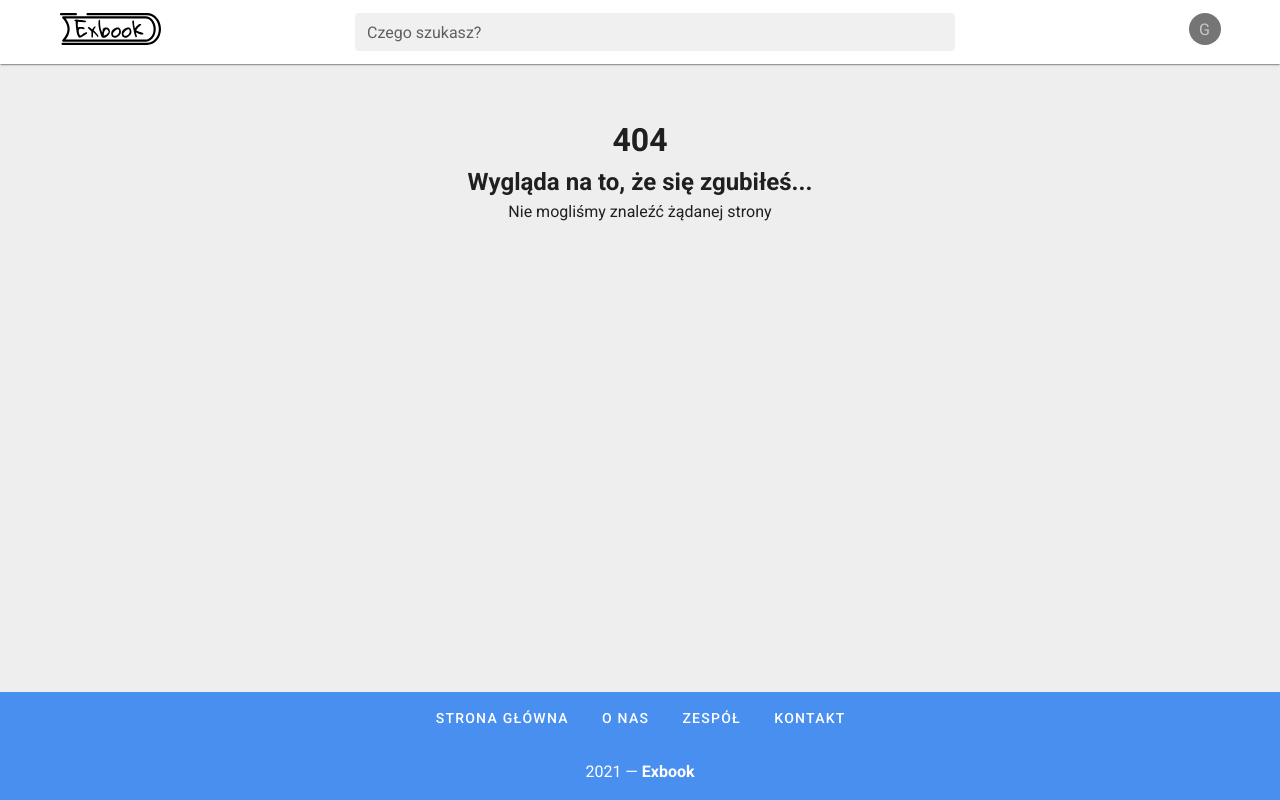
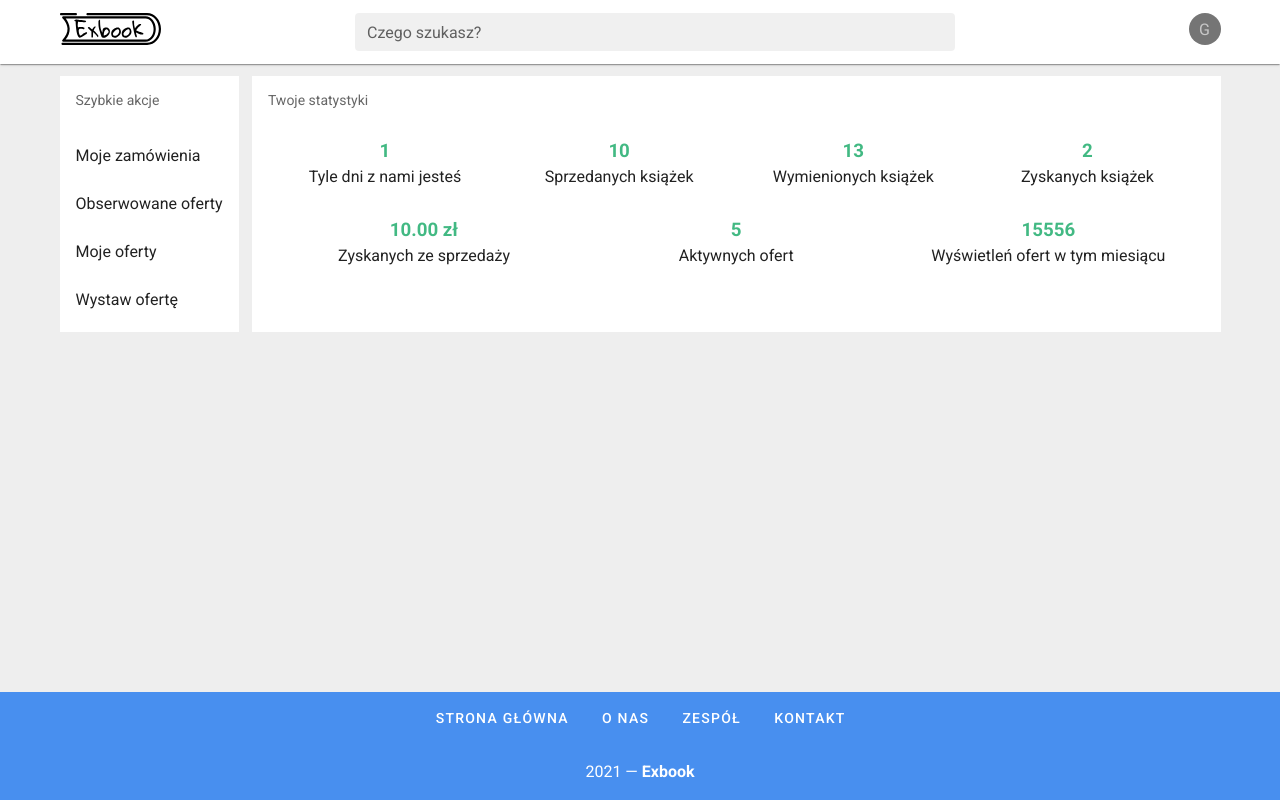
Before and after one commit to Ejden/exbook-frontend, a Vue app: page /my-account in a window 1280 px wide. Before the commit this address had no page. Built offline with nearby package versions, Linux system fonts and the light colour scheme.

Commit message:
Development

```diff
--- /dev/null
+++ b/src/components/account/AccountMenu.vue
@@ -0,0 +1,57 @@
+<template>
+  <div class="main">
+    <v-subheader>Szybkie akcje</v-subheader>
+
+    <v-list>
+      <v-list-item-group>
+        <v-list-item>
+          <v-list-item-content>
+            <v-list-item-title>
+              Moje zamówienia
+            </v-list-item-title>
+          </v-list-item-content>
+        </v-list-item>
+
+        <v-list-item>
+          <v-list-item-content>
+            <v-list-item-title>
+              Obserwowane oferty
+            </v-list-item-title>
+          </v-list-item-content>
+        </v-list-item>
+      </v-list-item-group>
+
+      <v-list-item-group>
+        <v-list-item>
+          <v-list-item-content>
+            <v-list-item-title>
+              Moje oferty
+            </v-list-item-title>
+          </v-list-item-content>
+        </v-list-item>
+
+        <v-list-item>
+          <v-list-item-content>
+            <v-list-item-title>
+              Wystaw ofertę
+            </v-list-item-title>
+          </v-list-item-content>
+        </v-list-item>
+      </v-list-item-group>
+    </v-list>
+  </div>
+</template>
+
+<script>
+export default {
+  name: "AccountMenu"
+}
+</script>
+
+<style scoped>
+  .main {
+    background: white;
+    display: flex;
+    flex-direction: column;
+  }
+</style>
--- /dev/null
+++ b/src/components/account/AccountStatistics.vue
@@ -0,0 +1,88 @@
+<template>
+  <div class="main">
+    <v-subheader>Twoje statystyki</v-subheader>
+
+    <div class="statistics">
+      <div class="stat-tile">
+        <h3 class="stat-value">{{ daysFromRegistration }}</h3>
+        <span>Tyle dni z nami jesteś</span>
+      </div>
+
+      <div class="stat-tile">
+        <h3 class="stat-value">{{ totalSoldOffersCount }}</h3>
+        <span>Sprzedanych książek</span>
+      </div>
+
+      <div class="stat-tile">
+        <h3 class="stat-value">{{ totalExchangedOffersCount }}</h3>
+        <span>Wymienionych książek</span>
+      </div>
+
+      <div class="stat-tile">
+        <h3 class="stat-value">{{ transactionsCount }}</h3>
+        <span>Zyskanych książek</span>
+      </div>
+
+      <div class="stat-tile">
+        <h3 class="stat-value">{{ totalGain }} zł</h3>
+        <span>Zyskanych ze sprzedaży</span>
+      </div>
+
+      <div class="stat-tile">
+        <h3 class="stat-value">{{ activeOffers }}</h3>
+        <span>Aktywnych ofert</span>
+      </div>
+
+      <div class="stat-tile">
+        <h3 class="stat-value">{{ totalOffersMonthViews }}</h3>
+        <span>Wyświetleń ofert w tym miesiącu</span>
+      </div>
+    </div>
+  </div>
+</template>
+
+<script>
+export default {
+  name: "AccountStatistics",
+  data() {
+    return {
+      daysFromRegistration: 1,
+      totalSoldOffersCount: 10,
+      totalExchangedOffersCount: 13,
+      transactionsCount: 2,
+      totalGain: "10.00",
+      activeOffers: 5,
+      totalOffersMonthViews: 15556,
+
+    }
+  }
+}
+</script>
+
+<style scoped>
+  .main {
+    background: white;
+    display: flex;
+    flex-wrap: wrap;
+    flex-direction: column;
+  }
+
+  .statistics {
+    display: flex;
+    width: 100%;
+    flex-wrap: wrap;
+    padding: 0 12pt 12pt 12pt;
+    justify-content: space-between;
+  }
+
+  .stat-tile {
+    text-align: center;
+    width: 25pt;
+    padding: 10pt;
+    flex: 1 0 21%;
+  }
+
+  .stat-value {
+    color: #42b983;
+  }
+</style>
--- a/src/components/offer/OfferDelivery.vue
+++ b/src/components/offer/OfferDelivery.vue
@@ -11,8 +11,8 @@
             <OfferDeliveryOption
                 v-for="(delivery, i) in deliveries"
                 :key="i"
-                :name="delivery.methodName"
-                :price="delivery.price"
+                :name="delivery.name"
+                :cost="delivery.cost"
             />
           </tbody>
         </template>
@@ -22,7 +22,7 @@
 </template>
 
 <script>
-import OfferDeliveryOption from "@/components/offer/OfferDeliveryOption";
+import OfferDeliveryOption from "./OfferDeliveryOption";
 export default {
   name: "OfferDelivery",
   components: {OfferDeliveryOption},
--- a/src/components/offer/OfferDeliveryOption.vue
+++ b/src/components/offer/OfferDeliveryOption.vue
@@ -4,7 +4,7 @@
       {{ name }}
     </td>
     <td>
-      {{ price / 100 }} zł
+      {{ cost.amount }} zł
     </td>
   </tr>
 </template>
@@ -12,7 +12,7 @@
 <script>
 export default {
   name: "OfferDeliveryOption",
-  props: ['name', 'price']
+  props: ['name', 'cost']
 }
 </script>
 
--- a/src/components/offer/OfferSnippet.vue
+++ b/src/components/offer/OfferSnippet.vue
@@ -49,7 +49,7 @@
         </div>
 
         <div class="price-block">
-          <div v-if="canBuy">
+          <div v-if="canBuy && cost">
             <span>cena zakupu: </span><span style="font-size: 20pt; font-weight: bold; margin-left: 3pt">{{ cost.amount }}</span>
             <span class="ml-2">zł</span>
           </div>
@@ -60,8 +60,8 @@
 
         <v-divider/>
 
-        <div style="margin-top: 0.5rem; margin-bottom: 0.5rem">
-          <span>Dostawa już od: {{ theCheapestMethodPrice }}zł</span>
+        <div style="margin-top: 0.5rem; margin-bottom: 0.5rem" v-if="theCheapestShippingMethod">
+          <span>Dostawa już od: {{ theCheapestShippingMethod.cost.amount }} zł</span>
           <div>
             <span>Stan: {{ bookCondition }}</span>
           </div>
@@ -73,14 +73,74 @@
         <v-divider/>
 
         <div class="offer-button-block">
+          <v-dialog
+              v-model="exchangeDialog"
+              max-width="500"
+          >
+            <template v-slot:activator="{ on, attrs }">
+              <v-btn
+                  v-bind="attrs"
+                  v-on="on"
+                  style="margin-top: 0.5rem"
+                  block
+                  large
+                  color="#DCB374"
+              >
+                Zaproponuj wymianę
+              </v-btn>
+            </template>
+            <v-card>
+              <v-card-title>Propozycja wymiany</v-card-title>
+
+              <v-card-subtitle>Wpisz dane książki, którą chcesz wymienić</v-card-subtitle>
+
+              <v-card-text>
+                <v-text-field
+                  label="Autor"
+                  outlined
+                  v-model="exchangingBook.author"
+                  required
+                />
+
+                <v-text-field
+                  label="Tytuł"
+                  outlined
+                  v-model="exchangingBook.title"
+                  required
+                />
+
+                <v-text-field
+                  label="ISBN"
+                  outlined
+                  v-model="exchangingBook.isbn"
+                />
+
+                <v-select
+                  label="Stan"
+                  :items="selectableConditions"
+                  required
+                  item-text="name"
+                  outlined
+                  return-object
+                />
+
                 <v-btn
                   block
                   large
-            color="#E7BB74"
+                  @click="placeOrder('EXCHANGE')"
+                >Zaproponuj wymianę</v-btn>
+              </v-card-text>
+            </v-card>
+          </v-dialog>
+
+          <v-dialog
+              v-model="buyDialog"
+              max-width="500"
           >
-            Zaproponuj wymianę
-          </v-btn>
+            <template v-slot:activator="{ on, attrs }">
               <v-btn
+                  v-bind="attrs"
+                  v-on="on"
                   style="margin-top: 0.5rem"
                   block
                   large
@@ -88,6 +148,26 @@
               >
                 Kup
               </v-btn>
+            </template>
+            <v-card>
+              <v-card-title>Kup</v-card-title>
+
+              <v-card-subtitle>Wybierz ilość sztuk i zatwierdź zakup</v-card-subtitle>
+
+              <v-card-text>
+                <v-text-field
+                    label="sztuk"
+                    suffix="z 10"
+                />
+
+                <v-btn
+                    block
+                    large
+                    @click="placeOrder('BUY')"
+                >Kup</v-btn>
+              </v-card-text>
+            </v-card>
+          </v-dialog>
         </div>
       </div>
     </v-card-text>
@@ -97,13 +177,45 @@
 <script>
 export default {
   name: "OfferSnippet",
-  props: ['bookTitle', 'bookAuthor', 'offerImages', 'offerIssuer', 'thumbnail', 'sellerName', 'offerType', 'cost', 'shipping', 'isbn', 'condition', 'grade'],
+  props: ['bookTitle', 'bookAuthor', 'offerImages', 'offerIssuer', 'thumbnail', 'sellerName', 'offerType', 'cost', 'shipping', 'isbn', 'condition', 'grade', 'theCheapestShippingMethod'],
   methods: {
-
+    placeOrder(type) {
+      console.log(type)
+    }
   },
   data() {
     return {
-      pictureIndex: 0
+      pictureIndex: 0,
+      buyDialog: false,
+      exchangeDialog: false,
+      exchangingBook: {
+        author: '',
+        title: '',
+        isbn: '',
+        condition: ''
+      },
+      selectableConditions: [
+        {
+          condition: 'NEW',
+          name: 'Nowa'
+        },
+        {
+          condition: 'PERFECT',
+          name: 'Brak śladów użytkowania'
+        },
+        {
+          condition: 'LIGHTLY_USED',
+          name: 'Nosi ślady użytkowania'
+        },
+        {
+          condition: 'MODERATELY_USED',
+          name: 'Nosi liczne ślady użytkowania'
+        },
+        {
+          condition: 'BAD',
+          name: 'W złym stanie'
+        }
+      ]
     }
   },
   computed: {
@@ -146,17 +258,6 @@ export default {
     },
     canBuy() {
       return this.offerType !== 'EXCHANGE_ONLY';
-    },
-    theCheapestMethodPrice() {
-      if (this.shipping === undefined) return 0
-
-      let price = this.shipping[0].price
-
-      this.shipping.forEach(shipping => {
-        if (shipping.price > 0 && shipping.price < price) price = shipping.price
-      })
-
-      return price/100
     },
     bookCondition() {
       switch (this.condition) {
--- a/src/router/index.js
+++ b/src/router/index.js
@@ -10,6 +10,7 @@ import Listing from "@/views/Listing";
 import CategoryDetailsView from "@/views/CategoryDetailsView";
 import Error from "@/views/Error";
 import NotFound from "../views/NotFound";
+import MyAccount from "../views/MyAccount";
 
 Vue.use(VueRouter)
 
@@ -86,6 +87,12 @@ const routes = [
         meta: { requiresAuth: false }
     },
     {
+        path: '/my-account',
+        name: 'MyAccount',
+        component: MyAccount,
+        meta: { requiresAuth: true }
+    },
+    {
         path: '*',
         name: 'NotFound',
         component: NotFound,
--- a/src/store/modules/new-offer-form/user-store.js
+++ b/src/store/modules/new-offer-form/user-store.js
@@ -18,7 +18,7 @@ const getters = {
 
 const actions = {
     async register({dispatch}, form) {
-        await axios.post('api/v1/auth/signup', {
+        await axios.post('api/auth/signup', {
             email: form.email,
             login: form.login,
             firstName: form.firstName,
--- /dev/null
+++ b/src/views/MyAccount.vue
@@ -0,0 +1,31 @@
+<template>
+  <v-container class="main">
+    <account-menu class="account-menu"/>
+
+    <account-statistics class="account-statistics"/>
+  </v-container>
+</template>
+
+<script>
+import AccountMenu from '../components/account/AccountMenu'
+import AccountStatistics from "../components/account/AccountStatistics";
+export default {
+  name: "MyAccount",
+  components: {AccountStatistics, AccountMenu }
+}
+</script>
+
+<style scoped>
+  .main {
+    display: flex;
+  }
+
+  .account-menu {
+    flex-grow: 0;
+  }
+
+  .account-statistics {
+    flex-grow: 1;
+    margin-left: 10pt;
+  }
+</style>
--- a/src/views/Offer.vue
+++ b/src/views/Offer.vue
@@ -1,8 +1,7 @@
 <template>
   <div>
-    <v-container>
+    <v-container v-if="offer">
       <OfferSnippet
-          v-if="offer"
           :book-title="offer.book.title"
           :book-author="offer.book.author"
           :thumnbail="offer.images.thumbnail"
@@ -10,10 +9,11 @@
           :seller-name="offer.seller.username"
           :offer-type="offer.type"
           :cost="offer.cost"
-          :shipping="offer.shippingMethods"
+          :shipping="offer.shipping.shippingMethods"
           :isbn="offer.book.isbn"
           :condition="offer.book.condition"
           :grade="offer.seller.grade"
+          :the-cheapest-shipping-method="offer.shipping.cheapestMethod"
       />
     </v-container>
 
@@ -29,9 +29,9 @@
       />
     </v-container>
 
-    <v-container>
+    <v-container v-if="offer">
       <OfferDelivery
-        :deliveries="offer.shippingMethods"
+        :deliveries="offer.shipping.shippingMethods"
       />
     </v-container>
 
@@ -58,7 +58,7 @@ import SellerInfo from "../components/offer/SellerInfo";
 
 export default {
   name: "Offer",
-  components: {SellerInfo, OfferDelivery, OtherSellerOffers, OfferDescription, OfferSnippet},
+  components: {SellerInfo, OfferSnippet, OfferDelivery, OtherSellerOffers, OfferDescription},
   data() {
     return {
       offer: {
@@ -71,6 +71,9 @@ export default {
         description: '',
         seller: {
           username: ''
+        },
+        shipping: {
+
         }
       }
     }
@@ -79,7 +82,7 @@ export default {
 
   },
   beforeCreate() {
-    let offerUrl = 'api/offers/' + this.$route.params.offerId
+    let offerUrl = 'api/listing/' + this.$route.params.offerId
     axios.get(offerUrl).then(response => {
       this.offer = response.data
       console.log(response)
```
Lines whose indentation alone changed are shown as unchanged.
